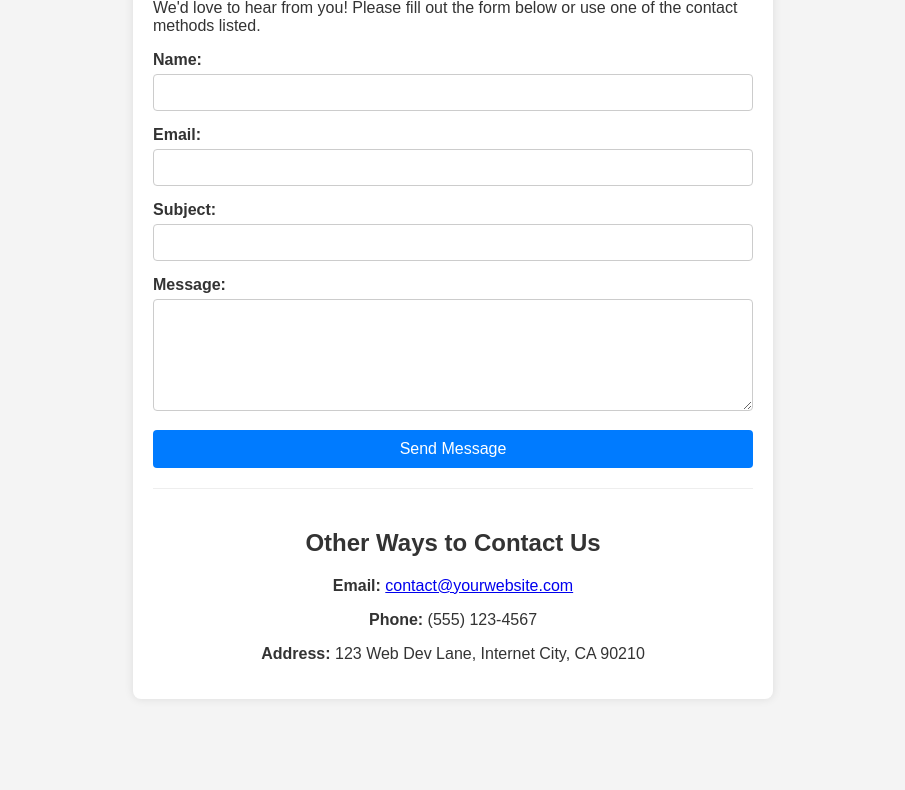
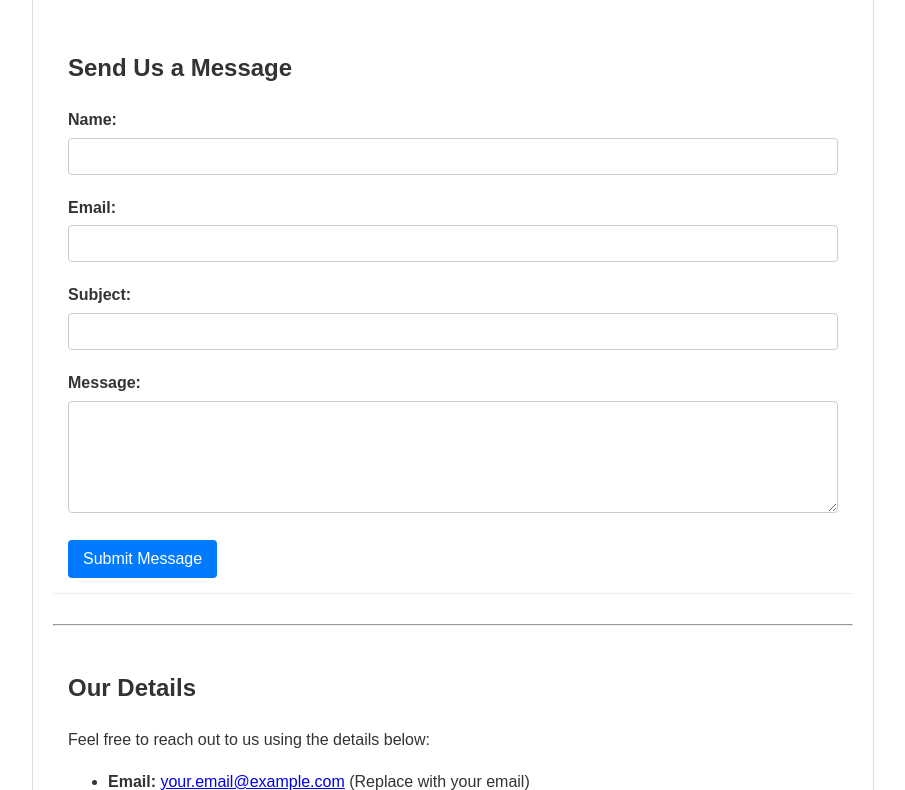
Before and after one commit to MattStecc/PBL-0-ContactInfo, a plain HTML site: page index.html in a window 1280 px wide. Shown: the part 121-911 px from the top of the page, without its empty margins (187-1092 px from the left). Before the commit the page ends 840 px from the top, so only its background shows below. Drawn offline with Linux system fonts and the light colour scheme.

Commit message:
Refactor contact form and update styling
Updated the contact form structure and styling for better presentation and usability.

```diff
--- a/index.html
+++ b/index.html
@@ -3,29 +3,30 @@
 <head>
     <meta charset="UTF-8">
     <meta name="viewport" content="width=device-width, initial-scale=1.0">
-    <title>Contact Us - [Cardinal Bookstore]</title>
+    <title>Contact Us</title>
     <style>
-        /* Simple inline CSS for basic readability and centering */
+        /* Basic CSS for presentation - you would typically put this in a separate style.css file */
         body {
             font-family: Arial, sans-serif;
             margin: 20px;
-            padding: 0;
-            background-color: #f4f4f4;
+            line-height: 1.6;
             color: #333;
-            text-align: center;
         }
         .container {
-            max-width: 600px;
-            margin: 0 auto;
+            max-width: 800px;
+            margin: auto;
             padding: 20px;
-            background-color: #fff;
+            border: 1px solid #ddd;
             border-radius: 8px;
-            box-shadow: 0 0 10px rgba(0, 0, 0, 0.1);
-            text-align: left;
         }
         h1 {
-            color: #007bff;
             text-align: center;
+            color: #0056b3;
+        }
+        .contact-section {
+            margin-bottom: 30px;
+            padding: 15px;
+            border-bottom: 1px solid #eee;
         }
         label {
             display: block;
@@ -37,10 +38,10 @@
         textarea {
             width: 100%;
             padding: 10px;
-            margin-bottom: 15px;
+            margin-bottom: 20px;
             border: 1px solid #ccc;
             border-radius: 4px;
-            box-sizing: border-box; /* Important for padding/border not to increase overall width */
+            box-sizing: border-box; /* Ensures padding doesn't affect the width */
         }
         textarea {
             resize: vertical;
@@ -53,46 +54,72 @@
             border-radius: 4px;
             cursor: pointer;
             font-size: 16px;
-            width: 100%;
         }
         button:hover {
             background-color: #0056b3;
         }
-        .info-section {
+        .map-container {
             text-align: center;
-            margin-top: 20px;
-            padding-top: 20px;
-            border-top: 1px solid #eee;
         }
     </style>
 </head>
 <body>
+
 <div class="container">
-        <h1>Get In Touch</h1>
-        <p>We'd love to hear from you! Please fill out the form below or use one of the contact methods listed.</p>
+    <h1>Contact Us</h1>
 
+    <div class="contact-section">
+        <h2>Send Us a Message</h2>
         <form action="#" method="POST">
+            <div>
                 <label for="name">Name:</label>
                 <input type="text" id="name" name="user_name" required>
-
+            </div>
+            <div>
                 <label for="email">Email:</label>
                 <input type="email" id="email" name="user_email" required>
-
+            </div>
+            <div>
                 <label for="subject">Subject:</label>
                 <input type="text" id="subject" name="message_subject">
-
+            </div>
+            <div>
                 <label for="message">Message:</label>
                 <textarea id="message" name="user_message" rows="6" required></textarea>
+            </div>
+            <button type="submit">Submit Message</button>
+        </form>
+    </div>
 
-            <button type="submit">Send Message</button>
-        </form>
+    <hr>
 
-        <div class="info-section">
-            <h2>Other Ways to Contact Us</h2>
-            <p><strong>Email:</strong> <a href="mailto:contact@yourwebsite.com">contact@yourwebsite.com</a></p>
-            <p><strong>Phone:</strong> (555) 123-4567</p>
-            <p><strong>Address:</strong> 123 Web Dev Lane, Internet City, CA 90210</p>
+    <div class="contact-section">
+        <h2>Our Details</h2>
+        <p>Feel free to reach out to us using the details below:</p>
+        <ul>
+            <li><strong>Email:</strong> <a href="mailto:your.email@example.com">your.email@example.com</a> (Replace with your email)</li>
+            <li><strong>Phone:</strong> (555) 123-4567 (Replace with your phone number)</li>
+            <li><strong>Address:</strong> 123 Web Street, GitHub City, CA 90210 (Replace with your address)</li>
+        </ul>
     </div>
+
+    <hr>
+
+    <div class="contact-section map-container">
+        <h2>Find Us</h2>
+        <iframe
+            src="https://www.google.com/maps/embed?pb=!1m18!1m12!1m3!1d3153.221541810486!2d144.9630579153163!3d-37.81627997975143!2m3!1f0!2f0!3f0!3m2!1i1024!2i768!4f13.1!3m3!1m2!1s0x6ad642b991b1f637%3A0x5045675218d8e50!2sMelbourne%20VIC%2C%20Australia!5e0!3m2!1sen!2sus!4f13.1"
+            width="600"
+            height="450"
+            style="border:0;"
+            allowfullscreen=""
+            loading="lazy"
+            referrerpolicy="no-referrer-when-downgrade"
+            title="Location on Map">
+        </iframe>
     </div>
+
+</div>
+
 </body>
 </html>
```
Lines whose indentation alone changed are shown as unchanged.
